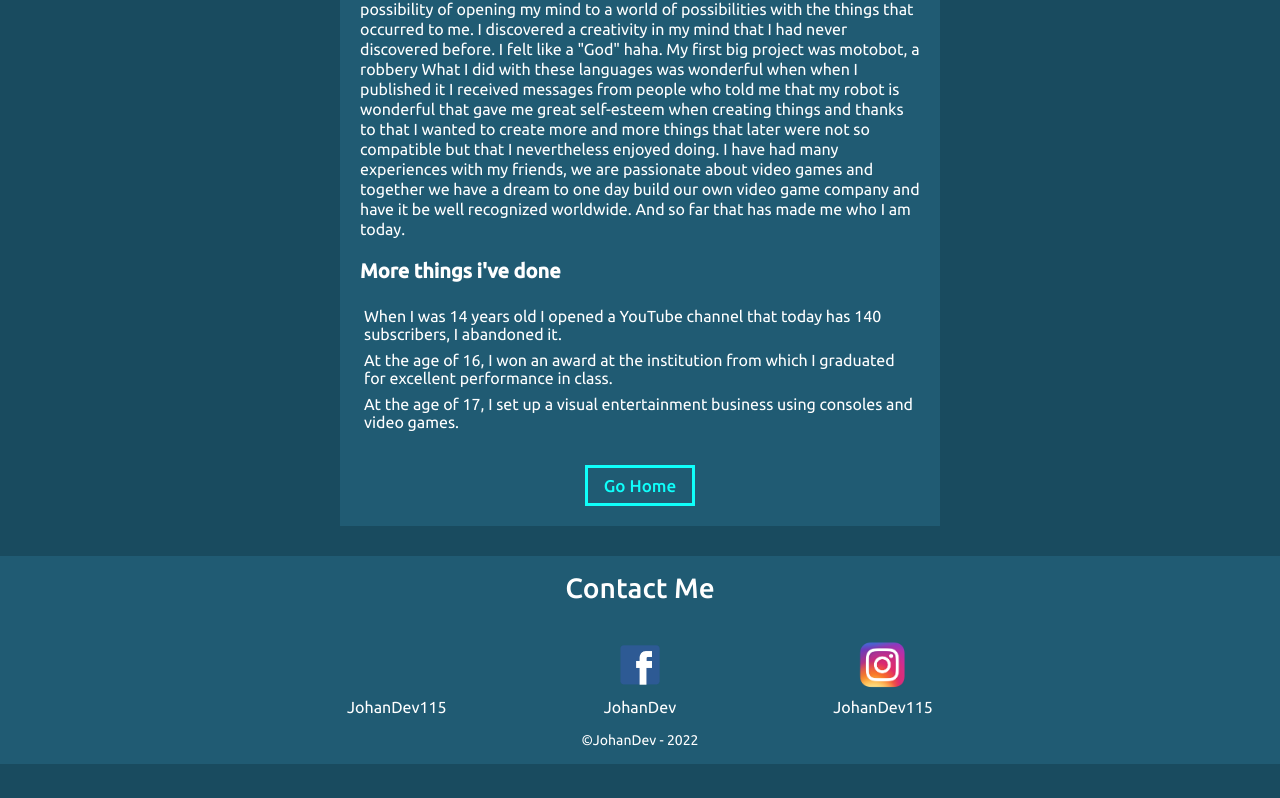
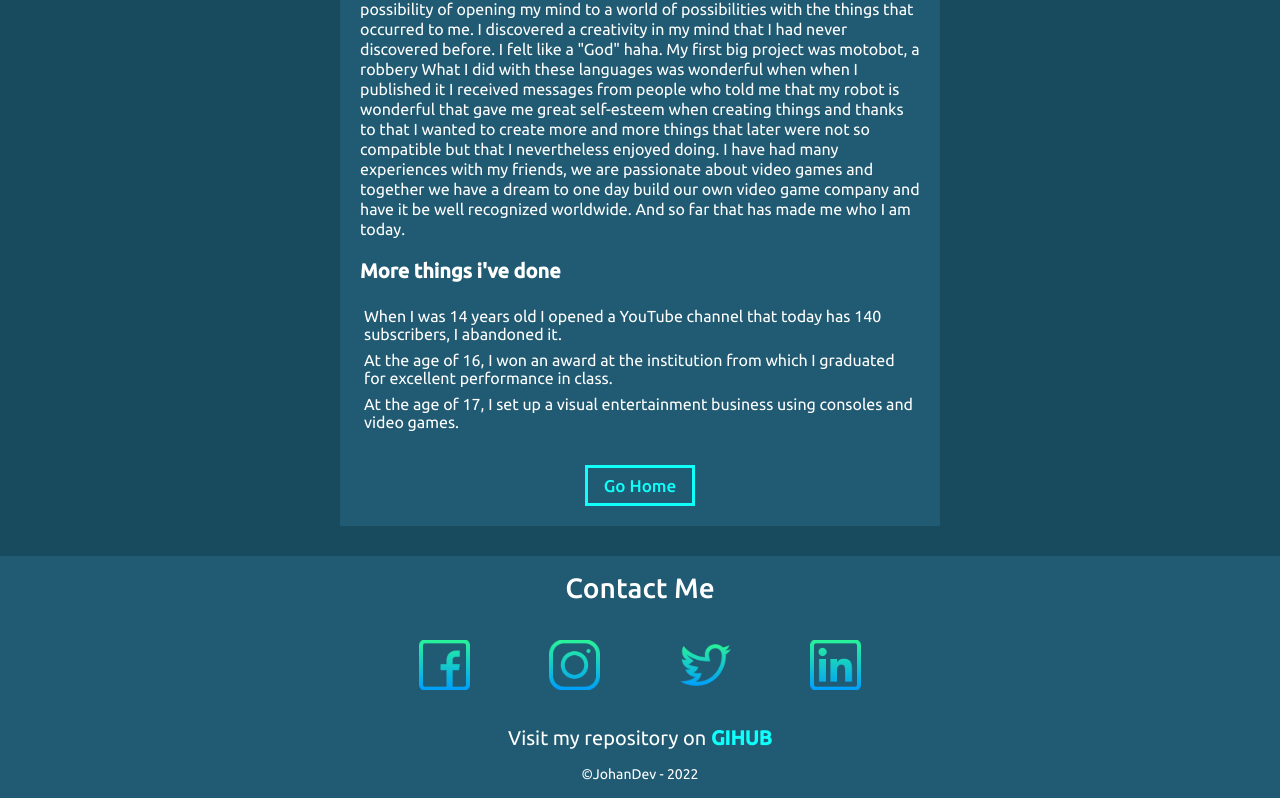
Before and after one commit to JohanDev115/JohanDev115, a plain HTML site: page biography.html in a window 1280 px wide. Shown: the part 1243-2041 px from the top of the page. Before the commit the page ends 2007 px from the top, so only its background shows below. Drawn offline with Linux system fonts and the light colour scheme.

Commit message:
footer updated

```diff
--- a/biography.html
+++ b/biography.html
@@ -47,20 +47,13 @@
     <footer class="footer">
         <h1 class="title footer_title">Contact Me</h1>
         <div class="links-container">
-            <div class="link">
-                <div class="link__img link__img--github"></div>
-                <p class="link__text"><a href="https://github.com/JohanDev115" target="_blank">JohanDev115</a></p>
-            </div>
-            <div class="link">
-                <div class="link__img link__img--face"></div>
-                <p class="link__text"><a href="https://www.facebook.com/JohanDev-106866391958410" target="_blank">JohanDev</a></p>
-            </div>
-            <div class="link">
-                <div class="link__img link__img--ins"></div>
-                <p class="link__text"><a href="https://www.instagram.com/johandev115" target="_blank">JohanDev115</a></p>
-            </div>
+            <a class="link link--face" href="https://www.facebook.com/JohanDev-106866391958410"></a>
+            <a class="link link--ins" href="https://www.instagram.com/johandev115"></a>
+            <a class="link link--twitter" href="https://twitter.com/JohanDev115"></a>
+            <a class="link link--linkedin" href="https://www.linkedin.com/in/johan-arena-51a1a8233"></a>
         </div>
-        <p class="footer_copy">&#169JohanDev - 2022</p>
+        <p class="footer__github">Visit my repository on <a href="#">GIHUB</a></p>
+        <p class="footer__copy">&#169JohanDev - 2022</p>
     </footer>
 </body>
 </html>
--- a/style/mobile.css
+++ b/style/mobile.css
@@ -547,51 +547,60 @@ body {
     display: flex;
     justify-content: space-evenly;
     width: 100%;
-    max-width: 900px;
+    max-width: 600px;
     min-width: 300px;
     margin: 0 auto;
     padding: 16px 0;
 }
 
-.link__img {
-    align-self: center;
-    width: 50px;
+.link {
+    width: 51px;
     height: 50px;
-    margin-bottom: 8px;
-    background-size: contain;
+    background-position: center;
     background-repeat: no-repeat;
-    background-position: center;
+    background-size: cover;
+    transition: all .5s;
 }
 
-.link {
-    display: flex;
-    flex-direction: column;
-    justify-content: center;
-    cursor: pointer;
+.link:hover {
+    transform: translateY(-10px);
 }
 
-.link__img--github {
-    background-image: url('../assets/images/github.png');
+.link--face {
+    background-image: url("../assets/icons/facebook.png");
 }
 
-.link__img--face {
-    background-image: url('../assets/images/facebook.png');
-    background-size: cover;
+.link--ins {
+    background-image: url("../assets/icons/instagram.png");
 }
 
-.link__img--ins {
-    background-image: url('../assets/images/instagram.png');
+.link--twitter {
+    background-image: url("../assets/icons/twitter.png");
 }
 
-.link__text > a {
-    font-size: 1.6rem;
+.link--linkedin {
+    background-image: url("../assets/icons/linkedin.png");
+}
+
+.footer__github {
+    margin-top: 20px;
+    font-size: 2rem;
     text-align: center;
-    text-decoration: none;
     color: var(--just-white);
 }
 
-.footer_copy {
-    margin-top: var;
+.footer__github > a {
+    font-weight: bold;
+    text-decoration: none;
+    color: var(--light-blue);
+}
+
+.footer__github > a:hover {
+    text-decoration: underline;
+}
+
+.footer__copy {
+    margin-top: 16px;
     font-size: 1.4rem;
     text-align: center;
     color: var(--just-white);
@@ -715,7 +724,7 @@ body {
 
 .personal-info ul li {
     padding: 4px;
-    color: var(--secondary-green);
+    color: var(--light-blue);
 }
 
 .personal-info ul li span {
@@ -726,7 +735,7 @@ body {
 .johan-image {
     height: 300px;
     grid-area: 1 / 3 / 4 / 5;
-    border: 2px solid var(--secondary-green);
+    border: 2px solid var(--light-blue);
 }
 
 .johan-image > img {
```
Also changed, not shown: index.html (+6 -13 lines), projects.html (+6 -13 lines).
